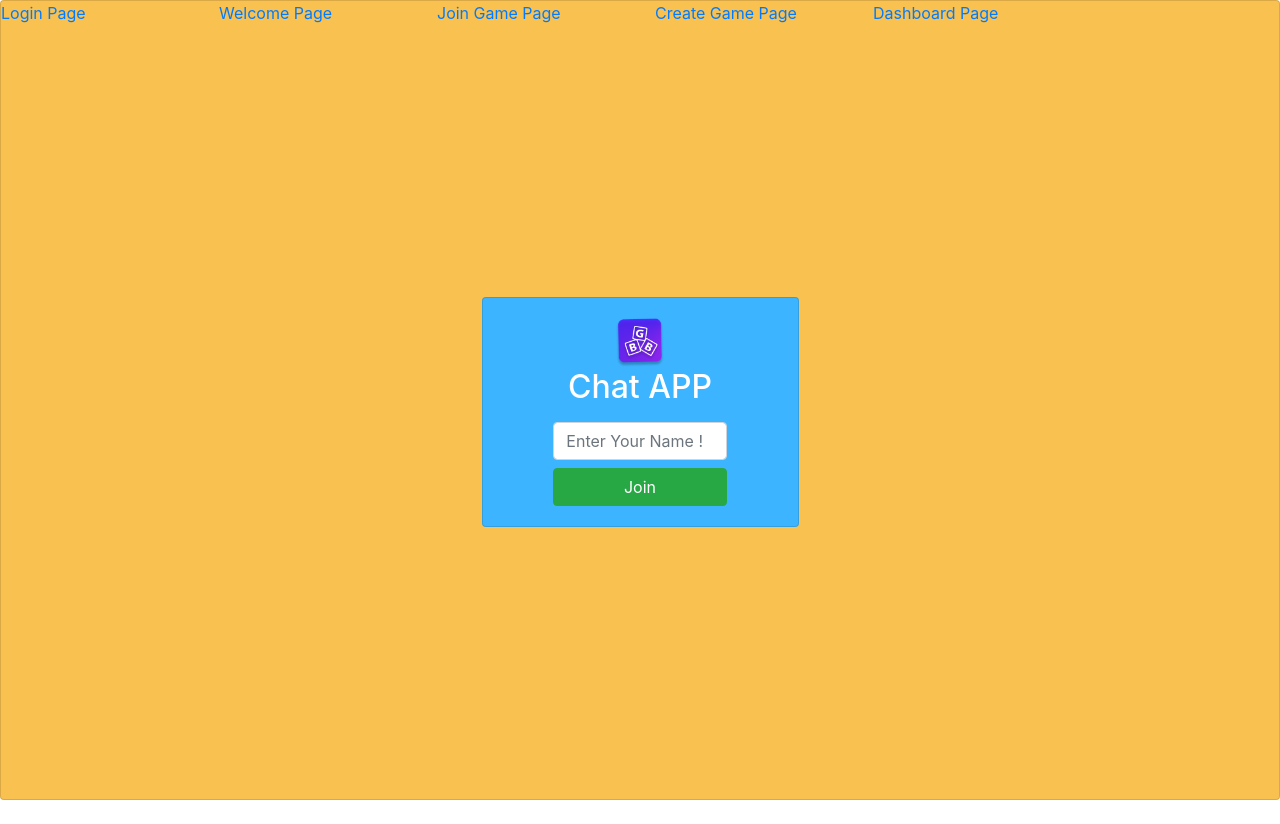
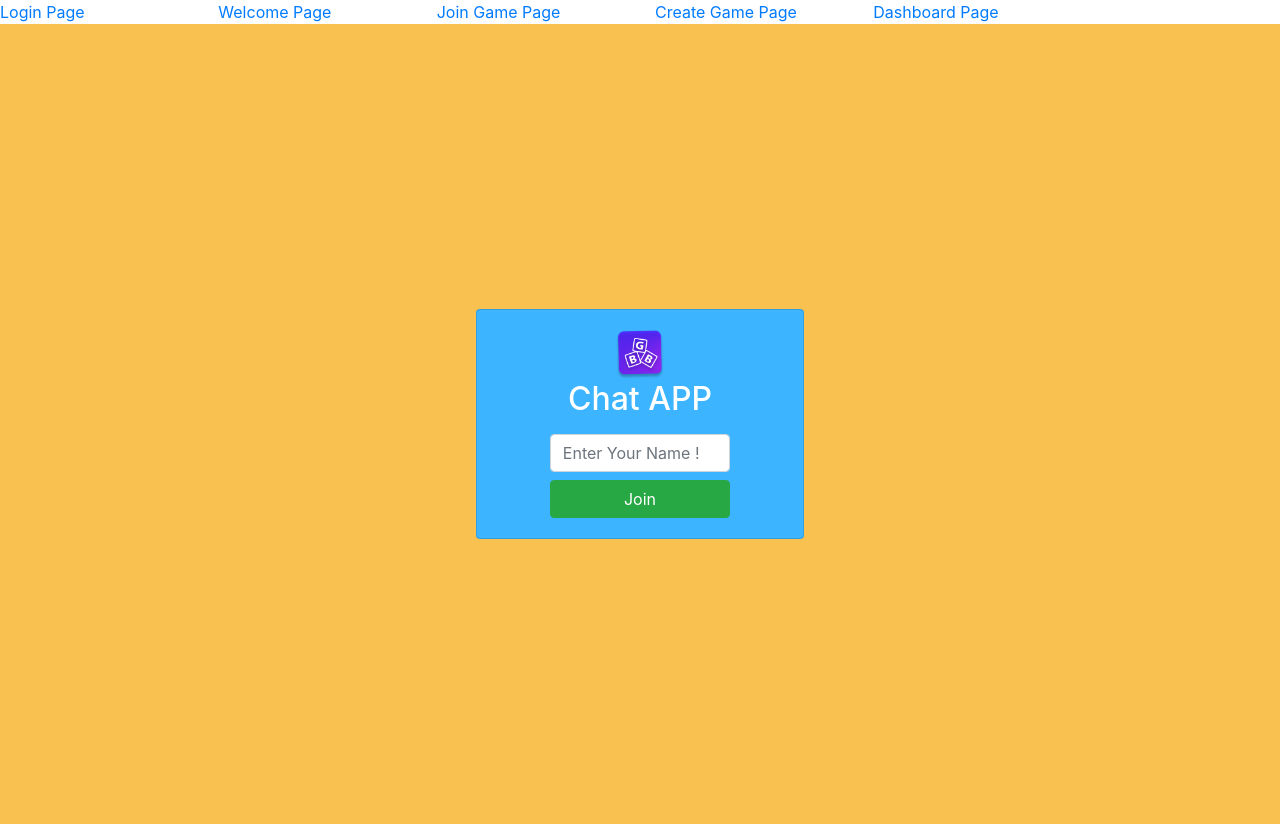
Before and after one commit to vichym/bgb, a React (Create React App) app: page / in a window 1280 px wide. Before the commit the page ends 800 px from the top, so only its background shows below. Built offline with nearby package versions, Linux system fonts and the light colour scheme.

Commit message:
add memo() wrapper function

```diff
--- a/src/Layout/Layout.jsx
+++ b/src/Layout/Layout.jsx
@@ -1,16 +1,17 @@
 
-import React, { Component } from 'react';
+import React, { Component, Fragment , memo} from 'react';
 import 'bootstrap/dist/css/bootstrap.min.css';
 import { Card, Media, Row, Col } from 'reactstrap'
 import logo from '../Logo/BGB.png'
 import { route } from '../Layout/RounteHandler'
 import { Link } from 'react-router-dom';
+
 class Layout extends Component {
 
     constructor() {
         super();
         this.state = {
-            height: '182px',
+            height: '',
             classNames: 'card bg-danger'
         }
     }
@@ -39,17 +40,15 @@ class Layout extends Component {
     render() {
 
         return (
-            <div className="card" style={{ height: `${this.state.height}`, background: `${this.props.color1}` }}>
-                {/* Debugging */}
+            <Fragment>
                 <Row className="align-items-center">
-                        {route.map(r =>
-                            <Col>
-                                <Link to={r.path}>{r.name}</Link>
-                            </Col>)}
+                    {route.map(r =>
+                        <Col>
+                            <Link to={r.path}>{r.name}</Link>
+                        </Col>)}
                 </Row>
-                {/* Debugging */}
-                <div className="card-body row justify-content-center align-items-center">
-                    <Card body inverse style={{ background: `${this.props.color2}` }} className=   {this.props.classNames}>
+                <div className=" row justify-content-center align-items-center" style={{ height: `${this.state.height}`, background: `${this.props.color1}` }}>
+                    <Card body inverse style={{ background: `${this.props.color2}` }} className={this.props.classNames}>
                         <Row>
                             <Col>
                                 <Media left top width="50" className="rounded mx-auto d-block" src={logo} />
@@ -57,11 +56,12 @@ class Layout extends Component {
                         </Row>
                         {this.props.children}
                     </Card>
+                    {/* </div> */}
                 </div>
-            </div>
+            </Fragment>
         );
     }
 
 }
 
-export default Layout
+export default memo(Layout)
```
